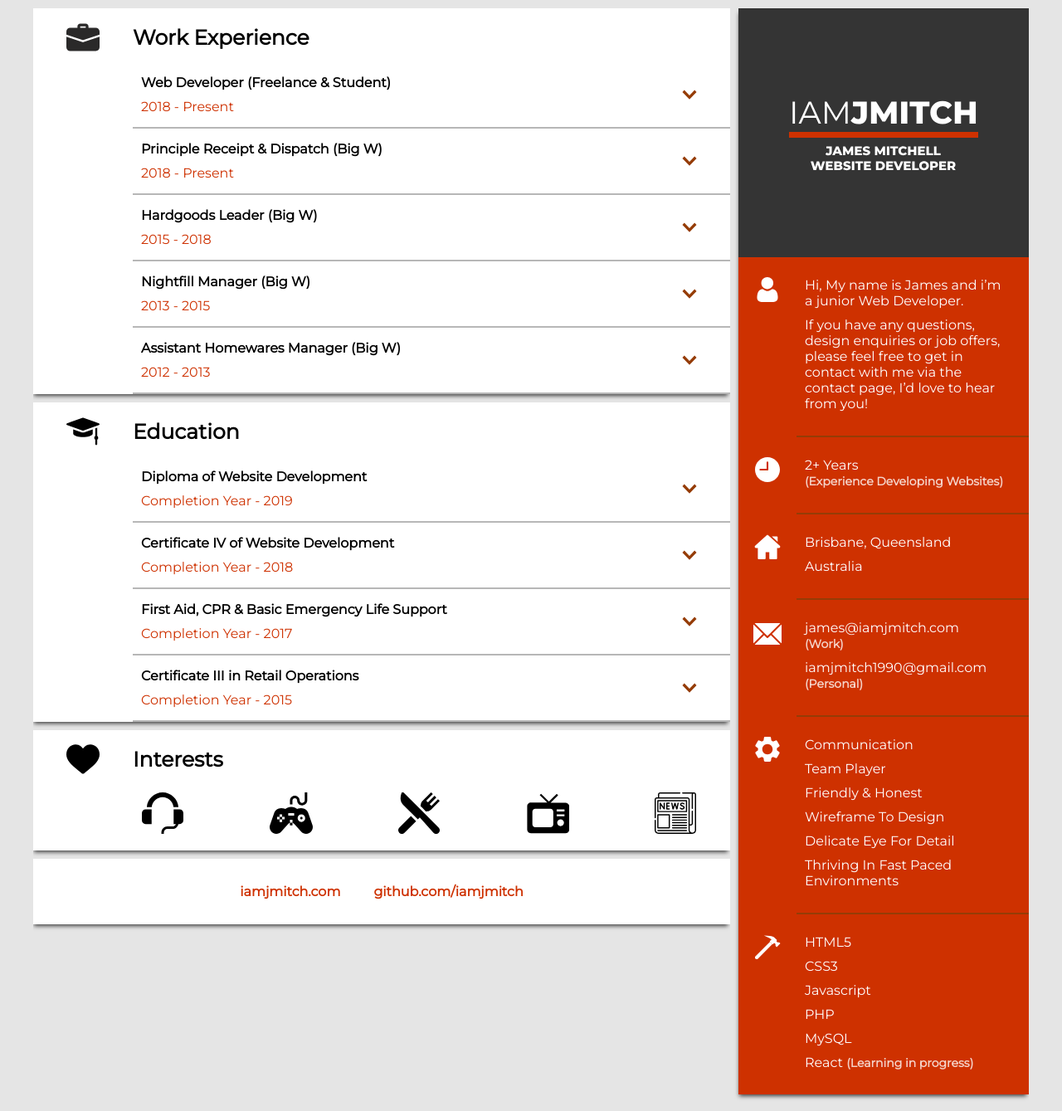
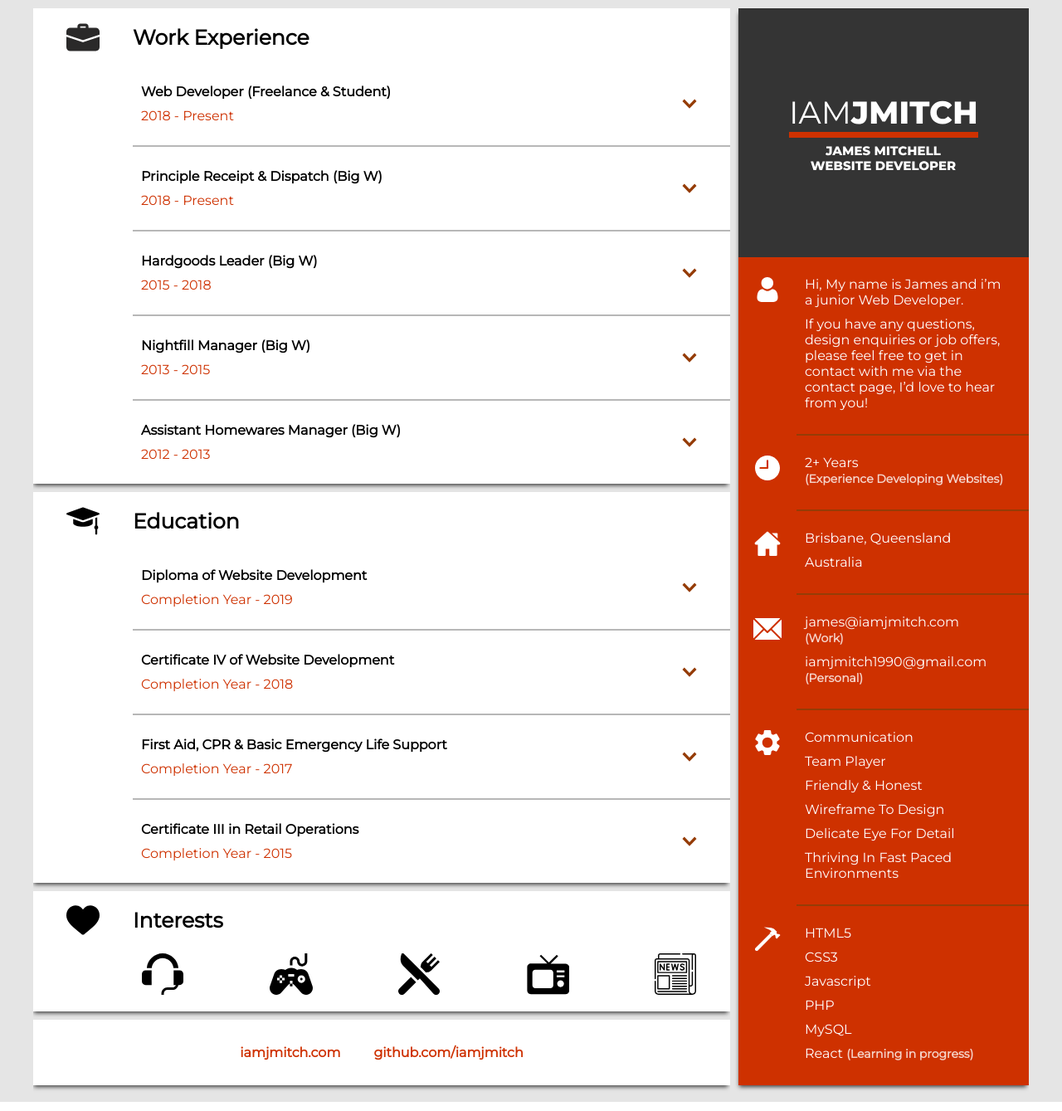
Before and after one commit to iamjmitch/Portfolio-V2, a PHP site: page /resume/ in a window 1280 px wide. Shown: the whole page at 83% size. Run offline with PHP 8.4, Linux system fonts and the light colour scheme.

Commit message:
level out left and right containers in desktop

```diff
--- a/resume/index.html
+++ b/resume/index.html
@@ -427,7 +427,7 @@
 
           <div class="sectionBox">
             <div class="whitespace"></div>
-            <div class="sectionBoxContent">
+            <div class="sectionBoxContent noBorder">
               <div class="boxHeading">
                 <div class="textGroup">
                   <h4 class="heading">
@@ -553,7 +553,7 @@
 
           <div class="sectionBox">
             <div class="whitespace"></div>
-            <div class="sectionBoxContent">
+            <div class="sectionBoxContent noBorder">
               <div class="boxHeading">
                 <div class="textGroup">
                   <h4 class="heading">Certificate III in Retail Operations</h4>
@@ -575,26 +575,6 @@
           </div>
         </div>
 
-        <!--
-        <div id="interests" class="boxShadow">
-          <div class="boxLeft">
-            <svg
-              width="512"
-              height="512"
-              viewBox="0 0 512 512"
-              fill="none"
-              xmlns="http://www.w3.org/2000/svg"
-            >
-              <path
-                d="M471.383 72.5781C444.879 43.832 408.512 28 368.973 28C339.418 28 312.352 37.3438 288.523 55.7695C276.5 65.0703 265.605 76.4492 256 89.7305C246.398 76.4531 235.5 65.0703 223.473 55.7695C199.648 37.3438 172.582 28 143.027 28C103.488 28 67.1172 43.832 40.6133 72.5781C14.4258 100.988 0 139.801 0 181.871C0 225.172 16.1367 264.809 50.7812 306.613C81.7734 344.008 126.316 381.969 177.898 425.926C195.512 440.938 215.477 457.953 236.207 476.078C241.684 480.875 248.711 483.516 256 483.516C263.285 483.516 270.316 480.875 275.785 476.086C296.516 457.957 316.492 440.934 334.113 425.914C385.688 381.965 430.23 344.008 461.223 306.609C495.867 264.809 512 225.172 512 181.867C512 139.801 497.574 100.988 471.383 72.5781Z"
-                fill="black"
-              />
-            </svg>
-          </div>
-          <div class="boxRight">
-            <h2>Interests</h2>
-            <div class="contentBox">
-            -->
         <div id="interests" class="boxShadow">
           <div class="sectionHeadingBox">
             <div class="sectionIcon">
--- a/resume/resume.css
+++ b/resume/resume.css
@@ -180,7 +180,7 @@ h4 {
 
 .sectionBoxContent {
   border-bottom: 2px solid #b7b7b7;
-  padding: 15px 0 15px 10px;
+  padding: 26px 0 26px 10px;
   width: 100%;
 }
 
@@ -376,11 +376,11 @@ div#interestIcons {
 }
 .sidebarBoxText {
   width: 80%;
-  padding: 24px 0 19px 0;
+  padding: 23px 0 18px 0;
   border-bottom: 2px solid #953c06;
 }
 
-.sidebarBoxText.noBorder {
+.noBorder {
   border: none !important;
 }
 
```
